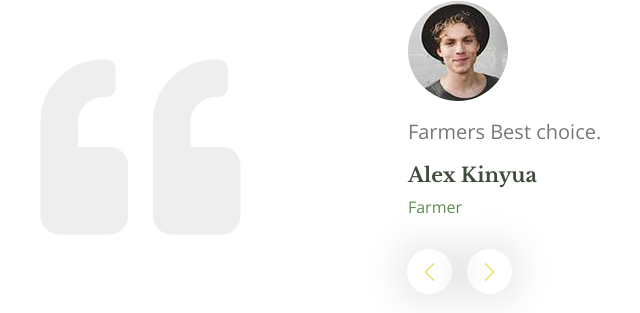
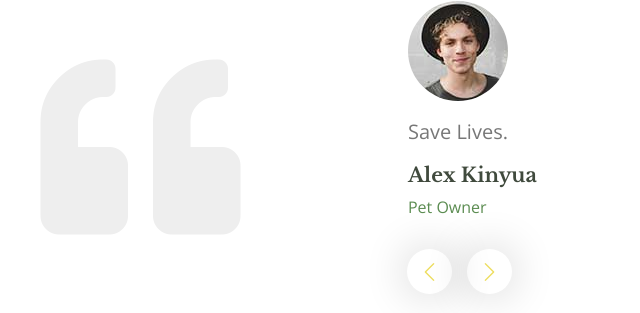
Before and after one commit to Aleki001/pet-care, a Django app: page / in a window 1280 px wide. Shown: the part 3484-3797 px from the top of the page, without its empty margins (160-800 px from the left). Run offline with Django 5.2, Linux system fonts and the light colour scheme; some libraries are stand-ins or nearby versions.

Commit message:
quick fix on testimonials on homepage

```diff
--- a/pet-care/website/templates/website/index.html
+++ b/pet-care/website/templates/website/index.html
@@ -277,13 +277,13 @@
                     <div class="owl-carousel testimonial-carousel">
                         <div class="testimonial-item">
                             <img class="img-fluid mb-3" src="{% static 'img/testimonial-1.jpg' %}" alt="">
-                            <p class="fs-5">Farmers Best choice.</p>
+                            <p class="fs-5">Save Lives.</p>
                             <h5>Alex Kinyua</h5>
-                            <span class="text-primary">Farmer</span>
+                            <span class="text-primary">Pet Owner</span>
                         </div>
                         <div class="testimonial-item">
                             <img class="img-fluid mb-3" src="{% static 'img/testimonial-2.jpg' %}" alt="">
-                            <p class="fs-5">The best farmers initiative</p>
+                            <p class="fs-5">A good initiative</p>
                             <h5>Bancy Murugi</h5>
                             <span class="text-primary">Teacher</span>
                         </div>
```
Also changed, not shown: pet-care/db.sqlite3.
